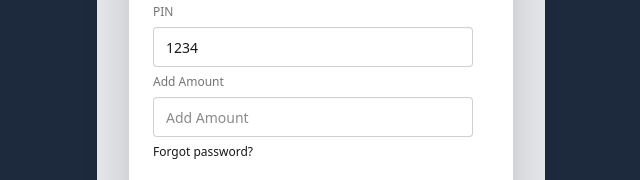
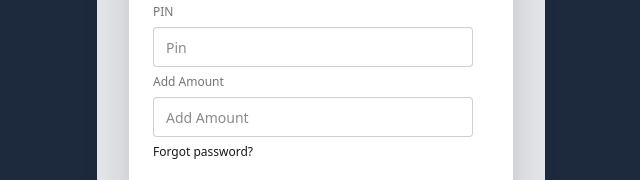
Before and after one commit to azam21918/module-27, a plain HTML site: page main.html in a window 1280 px wide. Shown: the part 531-711 px from the top of the page, 319-959 px from the left. Drawn offline with nearby package versions, Linux system fonts and the light colour scheme.

Commit message:
after remove some value

```diff
--- a/main.html
+++ b/main.html
@@ -67,7 +67,7 @@
                                 <input value="01817737212" id="account-number" type="number" class="input"
                                     placeholder="Phone Number" required />
                                 <label class="fieldset-label">PIN</label>
-                                <input value="1234" type="Pin" id="pin-number" class="input" placeholder="Pin"
+                                <input value="" type="Pin" id="pin-number" class="input" placeholder="Pin"
                                     required />
                                 <label class="fieldset-label">Add Amount</label>
                                 <input value="" type="number" id="add-ammount" class="input" placeholder="Add Amount"
```
Also changed, not shown: index.html (+1 -1 lines).
